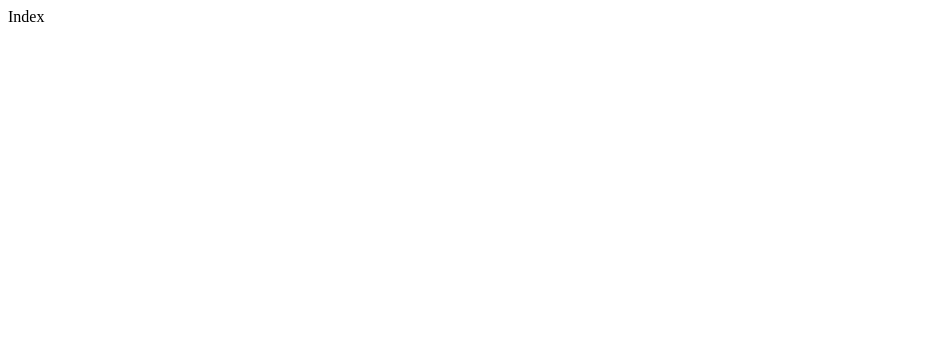
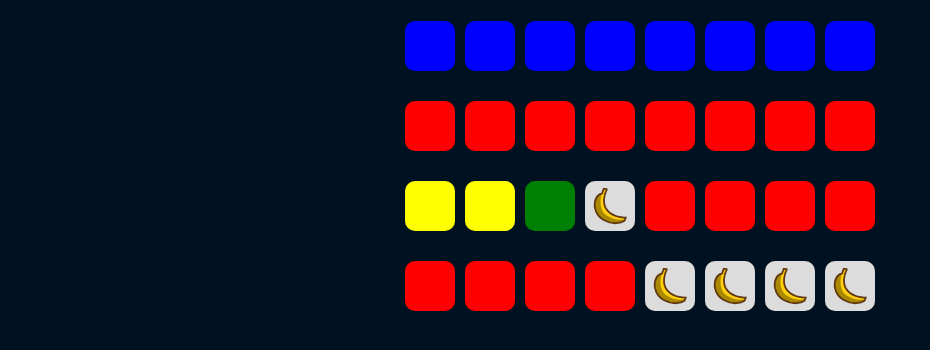
Before and after one commit to BananaBoilermakeX/PaddingSplit, a React (Vite) app: page / in a window 1280 px wide. Shown: the top 350 px of the page, without its empty margins (0-930 px from the left). Built offline with nearby package versions, Linux system fonts and the light colour scheme.

Commit message:
visualizer

```diff
--- a/src/pages/index.jsx
+++ b/src/pages/index.jsx
@@ -1,5 +1,7 @@
+import {Visualizer} from "./visualizer.jsx"
+
 export function Index() {
   return <div>
-    Index
+    <Visualizer/>
   </div>;
 }
--- /dev/null
+++ b/src/pages/visualizer.css
@@ -0,0 +1,26 @@
+* {
+  background-color: rgb(0, 17, 33);
+  text-align: center;
+}
+.square {
+  width: 50px;
+  height: 50px;
+  background-color: rgb(0, 0, 0);
+  border-radius: 10px;
+  display: inline-block;
+  margin: 5px;
+}
+
+.square_img {
+  width: 50px;
+  height: 50px;
+  background-color: rgb(220, 220, 220);
+  background-image: url("../assets/single.svg");
+  border-radius: 10px;
+  display: inline-block;
+  margin: 5px;
+}
+
+ul {
+  padding-left: 0;
+}
--- /dev/null
+++ b/src/pages/visualizer.jsx
@@ -0,0 +1,97 @@
+import { useEffect } from "react";
+import "./visualizer.css";
+
+export function Visualizer() {
+  const arr = [
+    [ {
+      "name": "double double",
+      "size": "8",
+      "color": "blue"
+    }],
+    [
+      {
+        "name": "int",
+        "size": "4",
+        "color": "red"
+    },
+    {
+      "name": "int",
+      "size": "4",
+      "color": "red"
+    },
+    ],
+    [
+      {
+      "name": "short",
+      "size": "2",
+      "color": "yellow"
+      },
+      {
+        "name": "char",
+        "size": "1",
+        "color": "green"
+      },
+      {
+        "name": "padding",
+        "size": "1",
+        "color": "image"
+        },
+        {
+          "name": "int",
+          "size": "4",
+          "color": "red"
+          }],
+    [
+      {
+      "name": "int",
+      "size": "4",
+      "color": "red"
+      },
+      {
+        "name": "padding",
+        "size": "1",
+        "color": "image"
+      },
+      {
+        "name": "padding",
+        "size": "1",
+        "color": "image"
+      },
+      {
+        "name": "padding",
+        "size": "1",
+        "color": "image"
+      },
+      {
+        "name": "padding",
+        "size": "1",
+        "color": "image"
+      },
+    ]
+  ];
+
+  let newArr = [];
+  for (let j = 0; j < arr.length; j++) {
+    let temp = [];
+    for (let k = 0; k < arr[j].length; k++) {
+      for (let p = 0; p < parseInt(arr[j][k].size); p++) {
+        temp.push(arr[j][k].color);
+      }
+    }
+    newArr.push(temp);
+  }
+
+  return <div>
+    {
+      newArr.map((param) => {
+        return (
+          <ul>
+            {param.map((col) => {
+              return (col == "image") ? <li class = "square_img" style = {{backgroundColor: col}}></li> : <li class = "square" style = {{backgroundColor: col}}></li>
+            })}
+          </ul>
+        );
+      })
+    }
+  </div>;
+}
```
Also changed, not shown: src/assets/single.svg (added), 1 other file (tests, documents, lock files or other folders).
